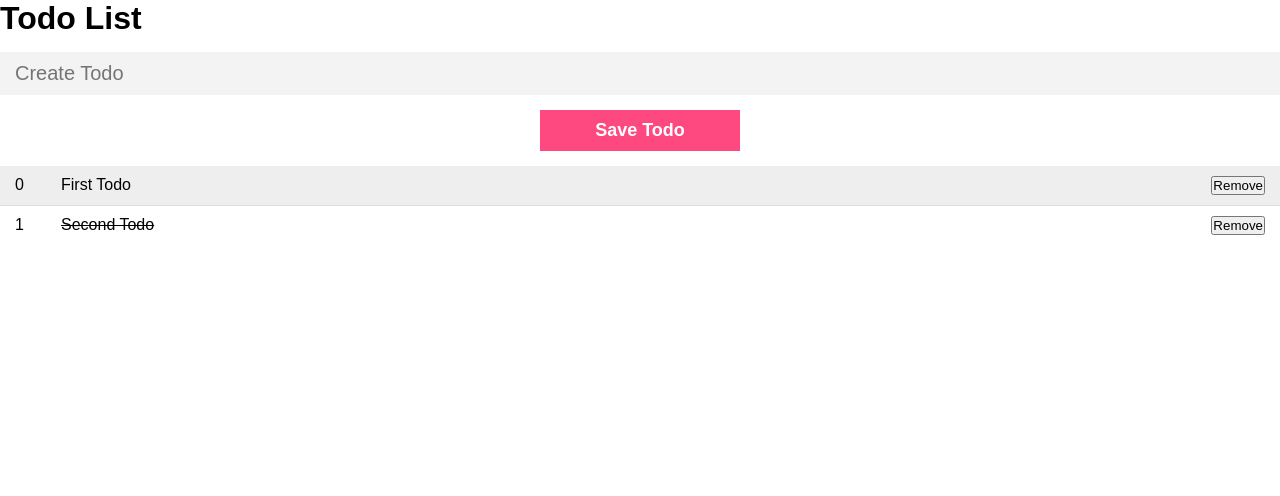
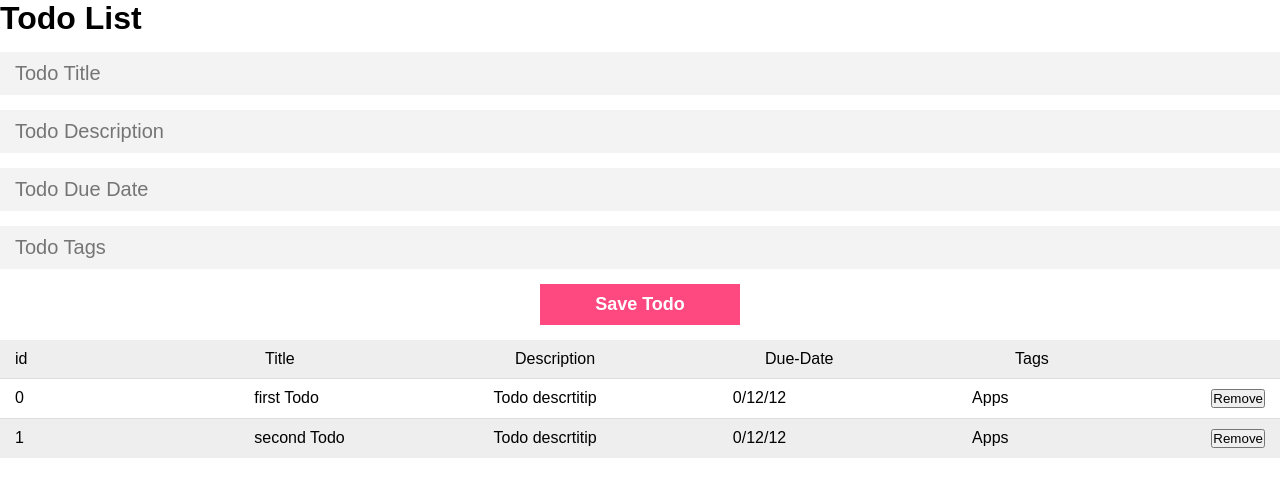
Before and after one commit to anthonyloredo5/angular-todolist, an Angular app: page / in a window 1280 px wide. Shown: the top 496 px of the page. Built offline with nearby package versions, Linux system fonts and the light colour scheme.

Commit message:
Completed new todo model and input form for creation of a new todo

```diff
--- a/src/app/components/todos/todos.component.css
+++ b/src/app/components/todos/todos.component.css
@@ -14,14 +14,38 @@
 }
 
 .todo .id {
-	flex: 1 1 50px;
+	flex: 1 1 100%;
 }
 
 .todo .content {
 	flex: 1 1 100%;
 }
 
+.todo .title {
+	flex: 1 1 100%;
+}
+
+.todo .description {
+	flex: 1 1 100%;
+}
+
+.todo .duedate {
+	flex: 1 1 100%;
+}
+
+.todo .tags {
+	flex: 1 1 100%;
+}
+
 .todo.done .content {
+	text-decoration: line-through;
+}
+
+.todo.done .title {
+	text-decoration: line-through;
+}
+
+.todo.done {
 	text-decoration: line-through;
 }
 
--- a/src/app/components/todos/todos.component.html
+++ b/src/app/components/todos/todos.component.html
@@ -2,16 +2,47 @@
     <form (submit)="addTodo()">
         <input
             type="text"
-            name="inputTodo"
-            placeholder="Create Todo"
+            name="inputTitle"
+            placeholder="Todo Title"
             class="todo-input"
-            [(ngModel)]="inputTodo"
+            [(ngModel)]="inputTitle"
+        />
+        <input
+            type="text"
+            name="inputDescription"
+            placeholder="Todo Description"
+            class="todo-input"
+            [(ngModel)]="inputDescription"
+        />
+        <input
+            type="text"
+            name="inputDueDate"
+            placeholder="Todo Due Date"
+            class="todo-input"
+            [(ngModel)]="inputDueDate"
+        />
+        <input
+            type="text"
+            name="inputTags"
+            placeholder="Todo Tags"
+            class="todo-input"
+            [(ngModel)]="inputTags"
         />
         <input type="submit" value="Save Todo" class="todo-submit">
     </form>
+    <div class="todo">
+        <div class="id">id</div>
+        <div class="title">Title</div>
+        <div class="description">Description</div>
+        <div class="duedate">Due-Date</div>
+        <div class="tags">Tags</div>
+    </div>
     <div *ngFor="let todo of todos; let i = index;"  class="todo {{ (todo.completed ? 'done' : '') }}">
         <div class="id">{{ i }}</div>
-        <div class="content" (click)="toggleDone(i)">{{ todo.content }}</div>
+        <div class="title" (click)="toggleDone(i)">{{ todo.title }}</div>
+        <div class="description">{{ todo.description }}</div>
+        <div class="duedate">{{ todo.duedate }}</div>
+        <div class="tags">{{ todo.tags }}</div>
         <button class="delete" (click)="deleteTodo(i)">Remove</button>
     </div>
 </div>
--- a/src/app/components/todos/todos.component.ts
+++ b/src/app/components/todos/todos.component.ts
@@ -10,19 +10,28 @@ export class TodosComponent implements OnInit {
 
   todos: Todo[];
 
-  inputTodo:string = "";
+  inputTitle:string = "";
+  inputDescription:string = "";
+  inputDueDate:string = "";
+  inputTags:string = "";
 
   constructor() { }
 
   ngOnInit(): void {
     this.todos = [
       {
-        content: 'First Todo',
+        title: "first Todo",
+        description: "Todo descrtitip",
+        duedate: "0/12/12",
+        tags: "Apps",
         completed: false
       },
       {
-        content: 'Second Todo',
-        completed: true
+        title: "second Todo",
+        description: "Todo descrtitip",
+        duedate: "0/12/12",
+        tags: "Apps",
+        completed: false
       },
     ]
   }
@@ -42,11 +51,17 @@ export class TodosComponent implements OnInit {
 
   addTodo () {
     this.todos.push({
-      content: this.inputTodo,
+      title: this.inputTitle,
+      description: this.inputDescription,
+      duedate: this.inputDueDate,
+      tags: this.inputTags,
       completed: false
     })
 
-    this.inputTodo = "";
+    this.inputTitle = "";
+    this.inputDescription = "";
+    this.inputDueDate = "";
+    this.inputTags = "";
 
   }
 
--- a/src/app/models/Todo.ts
+++ b/src/app/models/Todo.ts
@@ -1,4 +1,7 @@
 export class Todo {
-    content: string;
+    title: string;
+    description: string;
+    duedate: string;
+    tags: string;
     completed: boolean;
 }
```
